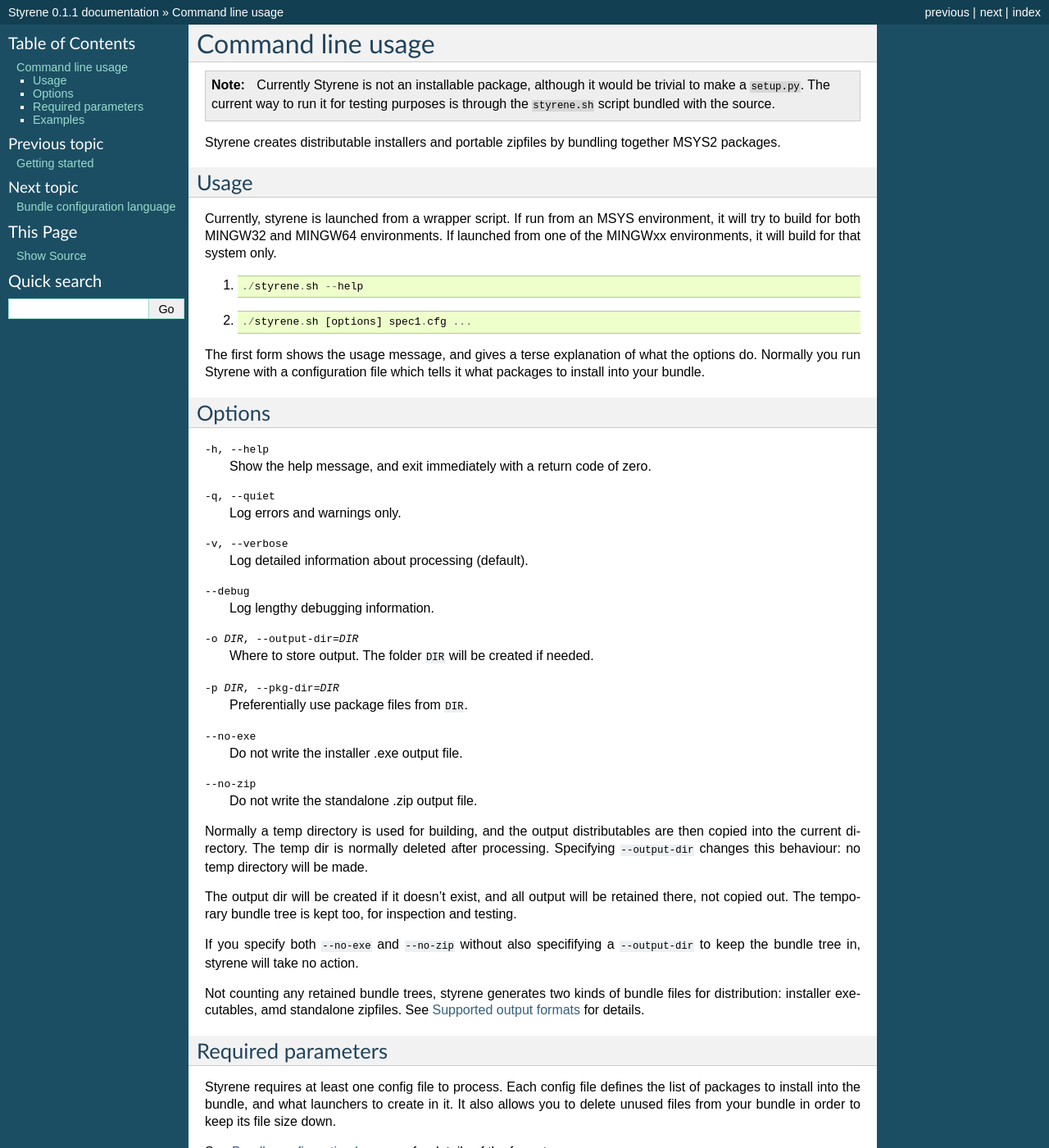
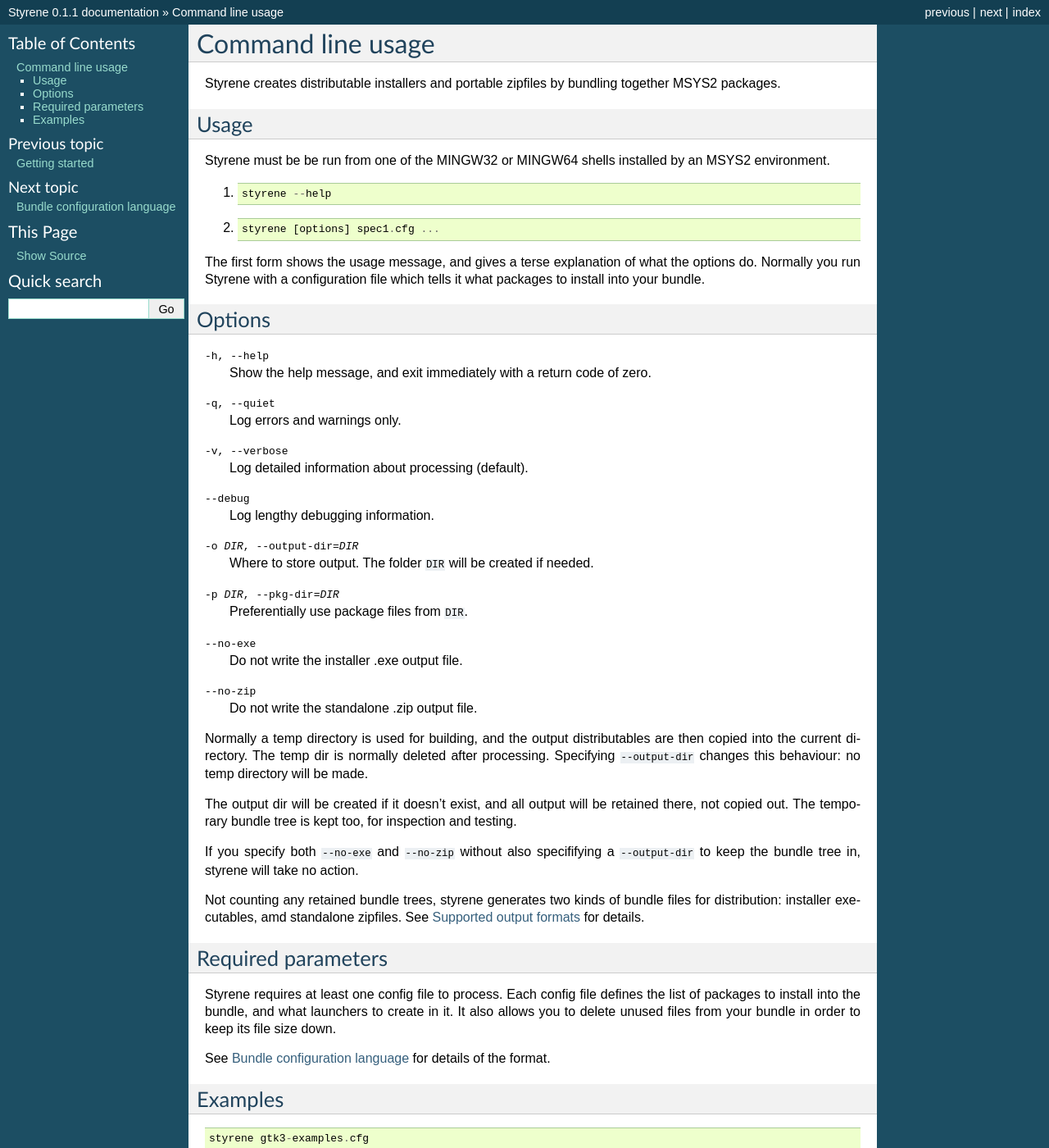
Before and after one commit to achadwick/styrene, a Sphinx documentation site: the page built from docs/cmdline.rst, in a window 1280 px wide and 1400 px high. Shown: the whole window at 82% size. Built offline with Sphinx 7.4.7, drawn with Linux system fonts in a browser that asks for light colours; some of the changed text lies outside the part shown.

Commit message:
Update the docs for 0.1.1

```diff
--- a/docs/cmdline.rst
+++ b/docs/cmdline.rst
@@ -1,10 +1,5 @@
 Command line usage
 ==================
-
-.. note:: Currently Styrene is not an installable package,
-   although it would be trivial to make a ``setup.py``.
-   The current way to run it for testing purposes
-   is through the ``styrene.sh`` script bundled with the source.
 
 Styrene creates distributable installers and portable zipfiles
 by bundling together MSYS2 packages.
@@ -12,19 +7,16 @@
 Usage
 -----
 
-Currently, styrene is launched from a wrapper script.
-If run from an MSYS environment,
-it will try to build for both MINGW32 and MINGW64 environments.
-If launched from one of the MINGWxx environments,
-it will build for that system only.
+Styrene must be be run from one of the MINGW32 or MINGW64 shells
+installed by an MSYS2 environment.
 
 1. ::
 
-    ./styrene.sh --help
+    styrene --help
 
 2. ::
 
-    ./styrene.sh [options] spec1.cfg ...
+    styrene [options] spec1.cfg ...
 
 The first form shows the usage message,
 and gives a terse explanation of what the options do.
@@ -79,18 +71,18 @@
 --------
 ::
 
-     ./styrene.sh gtk3-examples.cfg
+     styrene gtk3-examples.cfg
 
 This processes the standard test file in the normal way.
-It'll eventually write four output files
+It'll eventually write two output files
 into the current working directory,
 with names like ``gtk3-examples-w64-3.22.1-1-standalone.zip``
-or ``gtk3-examples-w32-3.22.1-1-installer.exe``.
+or ``gtk3-examples-w64-3.22.1-1-installer.exe``.
 
 
 ::
 
-     ./styrene.sh --debug gtk3-examples.cfg
+     styrene --debug gtk3-examples.cfg
 
 This shows debugging output: highly detailed explanations of each step.
 It's normally too verbose to be useful
@@ -98,7 +90,7 @@
 
 ::
 
-     ./styrene.sh --output-dir=/tmp/test1 gtk3-examples.cfg
+     styrene --output-dir=/tmp/test1 gtk3-examples.cfg
 
 This makes Styrene write all its output
 into a folder of your choice.
@@ -111,7 +103,7 @@
 
 ::
 
-     ./styrene.sh --pkg-dir=path/to/my/builds my-package.cfg
+     styrene --pkg-dir=path/to/my/builds my-package.cfg
 
 If you routinely `build your own`_ packages,
 you can tell Styrene to look in specific folders for packages
```
Also changed, not shown: docs/quickstart.md (+1 -7 lines).
